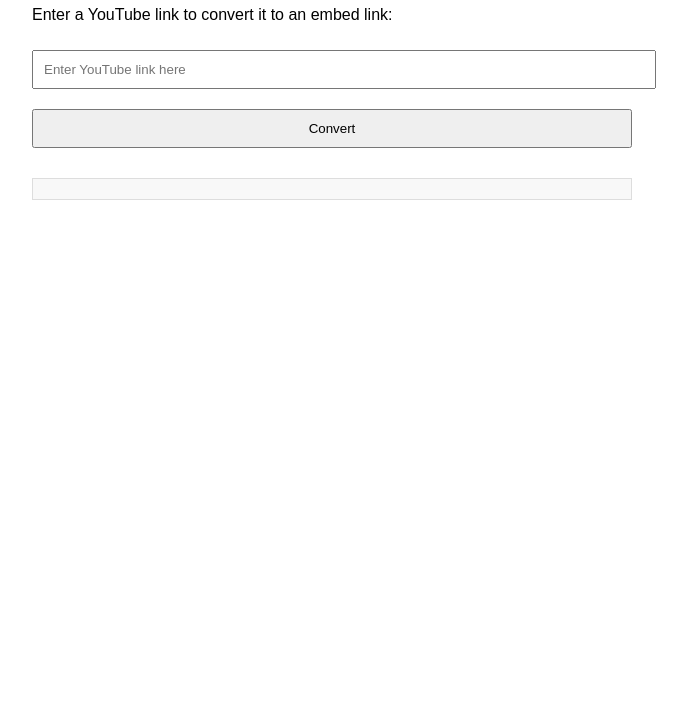
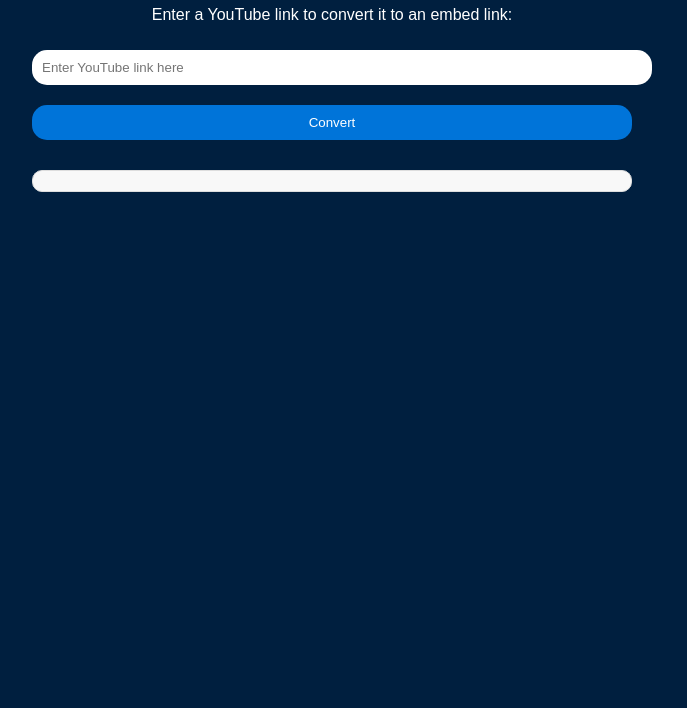
Before and after one commit to gjehren/yt-embed-link, a plain HTML site: page index.html in a window 1280 px wide. Shown: the part 92-800 px from the top of the page, without its empty margins (308-995 px from the left). Drawn offline with Linux system fonts and the light colour scheme.

Commit message:
Update index.html with navy blue background and curved text input boxes

```diff
--- a/index.html
+++ b/index.html
@@ -3,26 +3,41 @@
 <head>
     <meta charset="UTF-8">
     <meta name="viewport" content="width=device-width, initial-scale=1.0">
-    <title>YouTube Link Embedder</title>
+    <title>YouTube Link Converter</title>
     <style>
         body {
             font-family: Arial, sans-serif;
             margin: 40px;
+            background-color: #001f3f;
+            color: #fff;
         }
         .container {
             max-width: 600px;
             margin: auto;
+            text-align: center;
         }
         input, button {
             margin: 10px 0;
             padding: 10px;
             width: 100%;
+            border-radius: 15px;
+            border: none;
+        }
+        button {
+            background-color: #0074D9;
+            color: #fff;
+            cursor: pointer;
+        }
+        button:hover {
+            background-color: #0056a3;
         }
         #result {
             margin-top: 20px;
             padding: 10px;
             background-color: #f8f8f8;
+            color: #000;
             border: 1px solid #ddd;
+            border-radius: 10px;
         }
     </style>
 </head>
```
